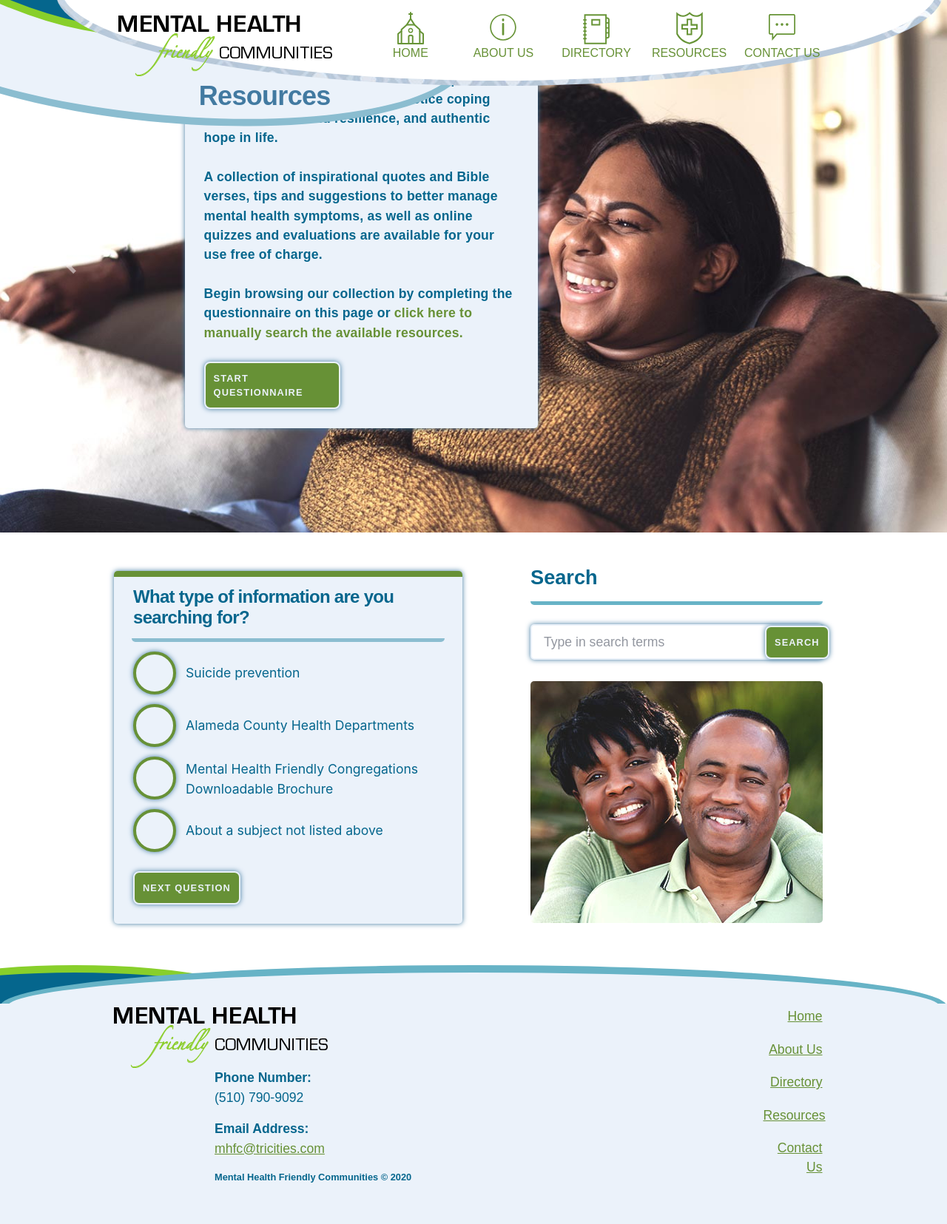
After one commit to chriscjamison/mhfc, a PHP site: page /resources.htm in a window 1280 px wide. The commit adds this page. Shown: the whole page at 74% size. Run offline with PHP 8.4, Linux system fonts and the light colour scheme; some web fonts are replaced.

Commit message:
0.6 - Resources complete

```diff
--- a/assets/css/main.css
+++ b/assets/css/main.css
@@ -38,7 +38,8 @@ h1,
 .cta-contact_us-contact_info a,
 .questionnaire-contact_form-label,
 .questionnaire-input-text,
-.questionnaire-input-textarea {
+.questionnaire-input-textarea,
+.cta-link-a {
   font-family: myriad-pro, sans-serif; }
 
 #nav-ul .nav-a .nav-span,
@@ -59,7 +60,8 @@ p,
 #footer-copyright-span,
 .about_us-quote-blockquote,
 .about_us-training_team-individual-span,
-.questionnaire-contact_form-label {
+.questionnaire-contact_form-label,
+.cta-link-a {
   font-weight: 600; }
 
 button,
@@ -92,7 +94,8 @@ input[type=search],
 .cta-contact_us-contact_info,
 .questionnaire-contact_form-label,
 .questionnaire-input-text,
-.questionnaire-input-textarea {
+.questionnaire-input-textarea,
+.cta-link-a {
   font-size: 1.1rem; }
 
 .container .questionnaire-p {
@@ -134,7 +137,8 @@ h1 {
 .contact_info-listing-info-a,
 .footer-links-a,
 .about_us-community-a,
-.cta-contact_us-contact_info a {
+.cta-contact_us-contact_info a,
+.cta-link-a {
   color: #679136; }
 
 input[type=search],
@@ -191,14 +195,16 @@ input[type=submit] {
 
 .contact_info-listing-info-a,
 .footer-links-a,
-.about_us-community-a {
+.about_us-community-a,
+.cta-link-a {
   transition-property: color;
   transition-duration: 0.25s;
   transition-timing-function: ease-out; }
 
 .contact_info-listing-info-a:hover,
 .footer-links-a:hover,
-.about_us-community-a:hover {
+.about_us-community-a:hover,
+.cta-link-a:hover {
   color: #88cf2b; }
 
 .cta-a:hover {
--- a/assets/css/main.scss
+++ b/assets/css/main.scss
@@ -90,7 +90,8 @@ h1,
 .cta-contact_us-contact_info a,
 .questionnaire-contact_form-label,
 .questionnaire-input-text,
-.questionnaire-input-textarea {
+.questionnaire-input-textarea,
+.cta-link-a {
   font-family: $myriad_pro;
 }
 
@@ -113,7 +114,8 @@ p,
 #footer-copyright-span,
 .about_us-quote-blockquote,
 .about_us-training_team-individual-span,
-.questionnaire-contact_form-label {
+.questionnaire-contact_form-label,
+.cta-link-a {
   font-weight: 600;
 }
 
@@ -150,7 +152,8 @@ input[type=search],
 .cta-contact_us-contact_info,
 .questionnaire-contact_form-label,
 .questionnaire-input-text,
-.questionnaire-input-textarea {
+.questionnaire-input-textarea,
+.cta-link-a {
   font-size: 1.1rem;
 }
 
@@ -200,7 +203,8 @@ h1 {
 .contact_info-listing-info-a,
 .footer-links-a,
 .about_us-community-a,
-.cta-contact_us-contact_info a {
+.cta-contact_us-contact_info a,
+.cta-link-a {
   color: $dark_green_1;
 }
 
@@ -270,7 +274,8 @@ input[type=submit] {
 
 .contact_info-listing-info-a,
 .footer-links-a,
-.about_us-community-a {
+.about_us-community-a,
+.cta-link-a {
   transition-property: color;
   transition-duration: 0.25s;
   transition-timing-function: ease-out;
@@ -278,7 +283,8 @@ input[type=submit] {
 
 .contact_info-listing-info-a:hover,
 .footer-links-a:hover,
-.about_us-community-a:hover {
+.about_us-community-a:hover,
+.cta-link-a:hover {
   color: $light_green_1;
 }
 
--- /dev/null
+++ b/resources.htm
@@ -0,0 +1,197 @@
+<!DOCTYPE html>
+<html>
+  <head>
+    <title>Resources -- Mental Health Friendly Communities -- mhfcommunities.org</title>
+
+    <!-- BOOTSTRAP 4 REFERENCE -->
+    <link href="/assets/css/bootstrap.css" rel="stylesheet">
+
+    <!-- STYLESHEET REFERENCE LINK -->
+		<link rel="stylesheet" type="text/css" href="/assets/css/main.css">
+
+		<!-- jQUERY REFERENCE LINKS -->
+		<script src="https://ajax.googleapis.com/ajax/libs/jquery/3.5.1/jquery.min.js"></script>
+
+		<!-- THEME JAVASCRIPT REFERENCE LINK -->
+		<script src="/assets/js/main.js"></script>
+  </head>
+  <body>
+
+<!-- HEADER INCLUDING NAVIGATION -->
+    <header>
+
+<!-- MAIN NAVIGATION -->
+      <nav id="nav-desktop-top">
+        <a href="/" title="Home"><img src="/assets/img/common/logo/logo.png" alt="Mental Health Friendly Communities" id="nav-logo-desktop"></a>
+        <ul id="nav-ul">
+          <li>
+            <a href="/" title="Home" class="nav-a" id="nav-a-home"><img src="/assets/img/common/icons/home.svg" alt="Home"><span class="nav-span" id="nav-span-home">Home</span></a>
+          </li>
+          <li>
+            <a href="/about-us.htm" title="About Us" class="nav-a" id="nav-a-about_us"><img src="/assets/img/common/icons/about_us.svg" alt="About Us"><span class="nav-span" id="nav-span-about_us">About Us</span></a>
+          </li>
+          <li>
+            <a href="/directory.htm" title="Directory" class="nav-a" id="nav-a-directory"><img src="/assets/img/common/icons/directory.svg" alt="Directory"><span class="nav-span" id="nav-span-directory">Directory</span></a>
+          </li>
+          <li>
+            <a href="/resources.htm" title="Resources" class="nav-a" id="nav-a-resources"><img src="/assets/img/common/icons/resources.svg" alt="Resources"><span class="nav-span" id="nav-span-resources">Resources</span></a>
+          </li>
+          <li>
+            <a href="/contact-us.htm" title="Contact Us" class="nav-a" id="nav-a-contact_us"><img src="/assets/img/common/icons/contact_us.svg" alt="Contact Us"><span class="nav-span" id="nav-span-contact_us">Contact Us</span></a>
+          </li>
+        </ul>
+      </nav>
+
+<!-- HEADING -->
+      <h1 class="carousel-h1">Resources</h1>
+
+<!-- HEADER BACKGROUND -->
+      <div id="header-ellipses">
+        <div class="ellipse_shape" id="ellipse-white">&nbsp;</div>
+        <div class="ellipse_shape" id="ellipse-kente">&nbsp;</div>
+        <div class="ellipse_shape" id="ellipse-dark_green">&nbsp;</div>
+        <div class="ellipse_shape" id="ellipse-blue">&nbsp;</div>
+      </div>
+    </header>
+
+<!-- HERO IMAGE -->
+    <div id="carouselExampleControls" class="carousel slide" data-ride="carousel">
+      <div class="carousel-inner" role="listbox">
+        <div class="carousel-item active" id="carousel-item-directory">
+
+<!-- CALL TO ACTION -->
+          <div class="carousel-cta" id="cta-directory">
+            <div class="cta-border-top-div">&nbsp;</div>
+            <p>
+              Managing a mental health condition requires self-paced work to learn and then practice
+              coping strategies that build resilience, and authentic hope in life.
+            </p>
+            <p>
+              A collection of inspirational quotes and Bible verses, tips and suggestions to better
+              manage mental health symptoms, as well as online quizzes and evaluations are available
+              for your use free of charge.
+            </p>
+            <p>
+              Begin browsing our collection by completing the questionnaire on this page or
+              <a href="#copy-form-search" title="Click here to manually search the available resources." class="cta-link-a">click here to manually search the available resources.</a>
+            </p>
+            <a href="#questionnaire-resources" class="cta-a" id="cta-action">Start Questionnaire</a>
+          </div>
+          <img class="d-block img-fluid" src="/assets/img/hero_levels/resources.jpg" alt="Resources">
+        </div>
+        <a class="carousel-control-prev" href="#carouselExampleControls" role="button" data-slide="prev">
+          <span class="carousel-control-prev-icon" aria-hidden="true"></span>
+          <span class="sr-only">Previous</span>
+        </a>
+        <a class="carousel-control-next" href="#carouselExampleControls" role="button" data-slide="next">
+          <span class="carousel-control-next-icon" aria-hidden="true"></span>
+          <span class="sr-only">Next</span>
+        </a>
+      </div>
+    </div>
+
+<!-- CONTAINER FOR CONTENT -->
+    <main class="container">
+      <div class="col-6 col-left">
+        <div class="questionnaire-div" id="questionnaire-directory">
+          <div class="questionnaire-border-top-div">&nbsp;</div>
+          <p class="questionnaire-p">
+            What type of information are you searching for?
+          </p>
+          <div class="questionnaire-border-div-1">&nbsp;</div>
+          <form>
+            <div class="questionnaire-question-div" id="questionaire-question-resources-1">
+              <div class="questionnaire-outline-radio">
+                <input type="radio" name="service" value="suicide" class="questionnaire-radio_button" id="questionnaire-radio-suicide">
+                <label class="questionnaire-label">Suicide prevention</label>
+              </div>
+              <div class="questionnaire-outline-radio">
+                <input type="radio" name="service" value="health_departments" class="questionnaire-radio_button" id="questionnaire-radio-health_departments">
+                <label class="questionnaire-label">Alameda County Health Departments</label>
+              </div>
+              <div class="questionnaire-outline-radio">
+                <input type="radio" name="service" value="brochure" class="questionnaire-radio_button" id="questionnaire-radio-brochure">
+                <label class="questionnaire-label questionnaire-label-two_lines">Mental Health Friendly Congregations Downloadable Brochure</label>
+              </div>
+              <div class="questionnaire-outline-radio">
+                <input type="radio" name="service" value="other" class="questionnaire-radio_button" id="questionnaire-radio-other">
+                <label class="questionnaire-label">About a subject not listed above</label>
+              </div>
+              <button class="questionnaire-button" id="questionnaire-resources-button-1">Next Question</button>
+            </div>
+          </form>
+        </div>
+      </div>
+      <div class="col-6 col-right">
+        <h2 class="search-h2">Search</h2>
+        <div class="copy-border-div-1">&nbsp;</div>
+        <form id="copy-form-search">
+          <input type="search" value="Type in search terms" id="form-search-input-text">
+          <input type="submit" value="Search" id="form-search-submit">
+        </form>
+        <img src="/assets/img/copy/desktop/photo_resources_questionaire.jpg" alt="Mental Health Friendly Communities bring families back together." class="copy-questionnaire-img" id="copy-homepage-bottom-right-img">
+      </div>
+    </main>
+
+<!-- FOOTER -->
+    <footer>
+      <div id="footer-background-div">
+        <div class="container" id="footer-container-div">
+          <div class="col-9" id="footer-column-left-div">
+            <a href="/" title="Home"><img src="/assets/img/common/logo/logo.png" alt="Mental Health Friendly Communities" id="nav-logo-desktop"></a>
+            <div id="footer-contact_info-div">
+              <div class="footer-contact_info-listing-div" id="contact_info-listing-phone_number">
+                <span class="contact_info-listing-title-span">Phone Number:</span>
+                <span class="contact_info-listing-info-span">(510) 790-9092</span>
+              </div>
+              <div class="footer-contact_info-listing-div" id="contact_info-listing-email">
+                <span class="contact_info-listing-title-span">Email Address:</span>
+                <a href="mailto:mhfc@tricities.com" class="contact_info-listing-info-a">mhfc@tricities.com</a>
+              </div>
+              <span id="footer-copyright-span">Mental Health Friendly Communities &copy; 2020</span>
+            </div>
+          </div>
+          <div class="col-3" id="footer-links-div">
+            <ul id="footer-links-ul">
+              <li>
+                <a href="/" title="Home" class="footer-links-a" id="footer-link-home">Home</a>
+              </li>
+              <li>
+                <a href="/about-us.htm" title="About Us" class="footer-links-a" id="footer-link-about_us">About Us</a>
+              </li>
+              <li>
+                <a href="/directory.htm" title="Directory" class="footer-links-a" id="footer-link-directory">Directory</a>
+              </li>
+              <li>
+                <a href="/resources.htm" title="Resources" class="footer-links-a" id="footer-link-resources">Resources</a>
+              </li>
+              <li>
+                <a href="/contact-us.htm" title="Contact Us" class="footer-links-a" id="footer-link-contact_us">Contact Us</a>
+              </li>
+            </ul>
+          </div>
+        </div>
+      </div>
+
+<!-- ELLIPSES BORDERS -->
+      <div id="footer-ellipses">
+        <div class="ellipse_shape" id="ellipse-blue">&nbsp;</div>
+        <div class="ellipse_shape" id="ellipse-dark_green">&nbsp;</div>
+      </div>
+    </footer>
+
+    <!-- ADOBE FONTS REFERENCE -->
+		<link rel="stylesheet" href="https://use.typekit.net/bug4xzc.css">
+
+    <!-- jQuery (necessary for Bootstrap's JavaScript plugins) -->
+    <script src="/assets/js/jquery-3.5.1.min.js"></script>
+    <script src="/assets/js/jquery-ui.js"></script>
+
+    <!-- Include all compiled plugins (below), or include individual files as needed -->
+    <script src="/assets/js/bootstrap.bundle.js"></script>
+  	<script src="/assets/js/bootstrap.js"></script>
+
+		<!-- Site JavaScript -->
+	  <script src="/assets/js/main.js"></script>
+  </body>
+</html>
```
Also changed, not shown: assets/img/copy/desktop/photo_resources_questionaire.jpg, 1 other file.
